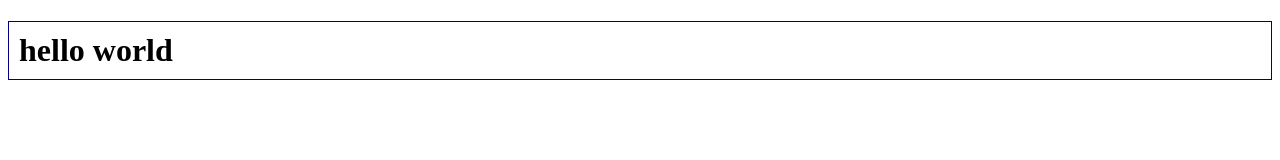
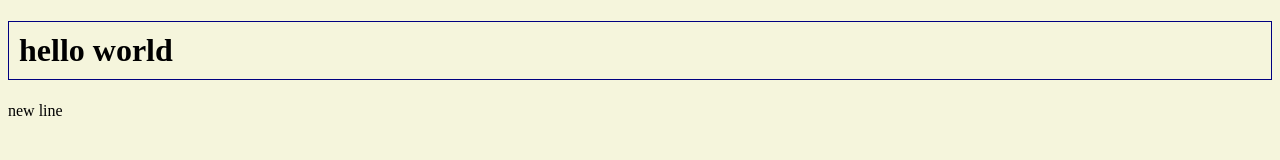
Before and after one commit to muhaAmedd/hello-world, a plain HTML site: page index.html in a window 1280 px wide. Drawn offline with Linux system fonts and the light colour scheme.

Commit message:
i put extra line

```diff
--- a/index.html
+++ b/index.html
@@ -6,5 +6,6 @@
     </head>
     <body>
         <h1>hello world</h1>
+        <p>new line</p>
     </body>
 </html>
--- a/styling.css
+++ b/styling.css
@@ -1,4 +1,4 @@
-p{
+body{
     background-color:beige
 }
 h1{
```
